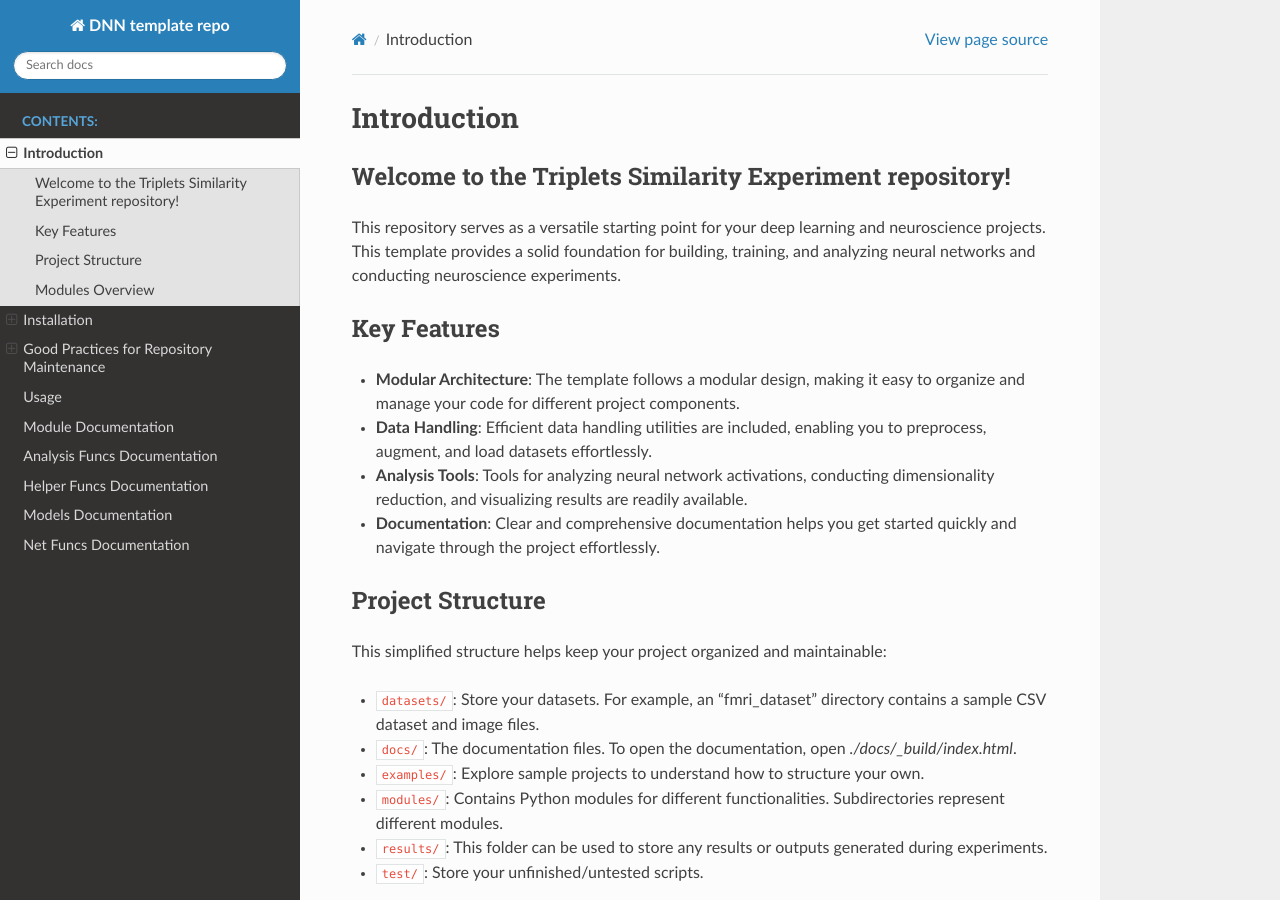
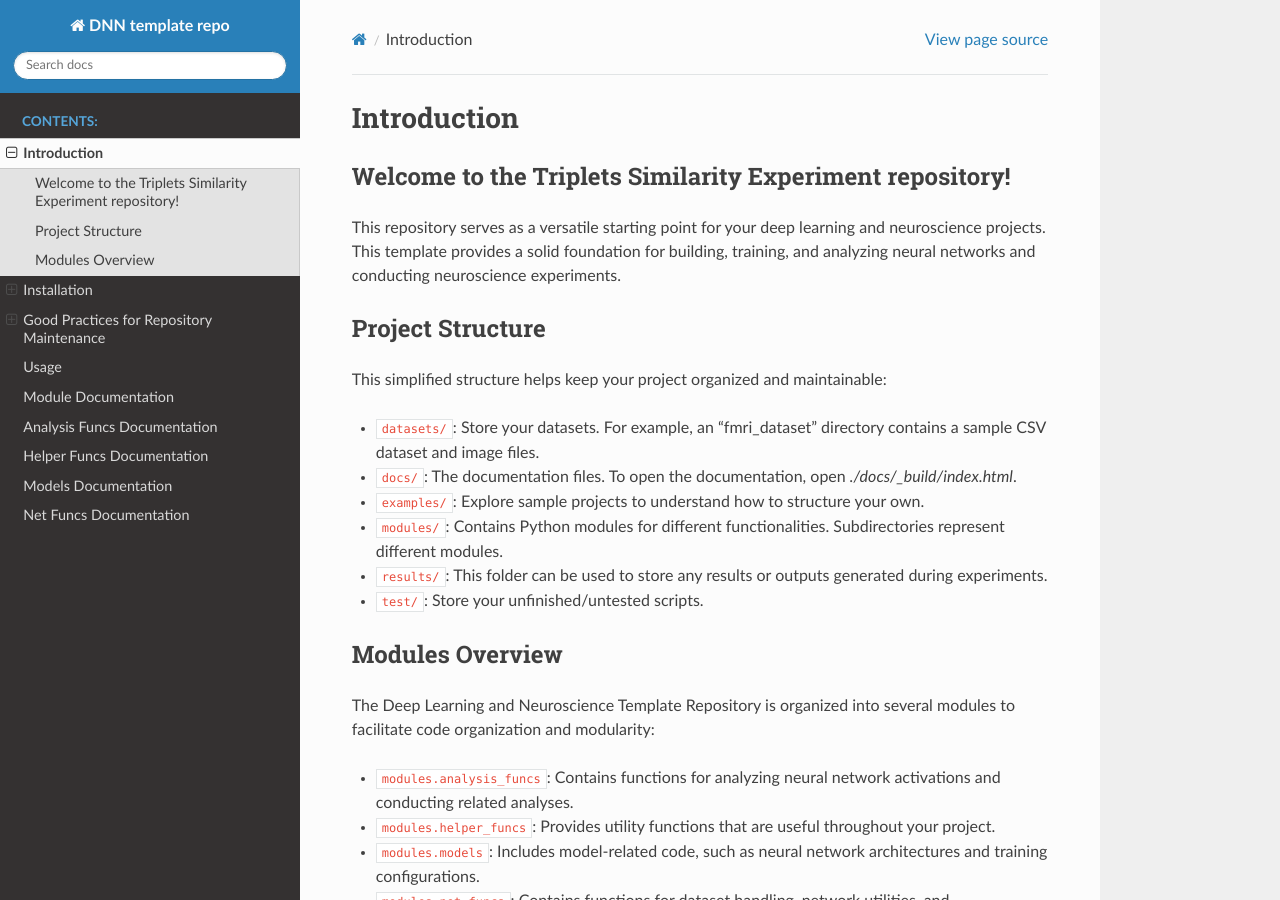
Before and after one commit to costantinoai/triplet-similarity-experiment, a Sphinx documentation site: the page built from docs/source/introduction.rst, in a window 1280 px wide and 900 px high. Built offline with Sphinx 7.4.7 and the Read the Docs theme 2.0.0, drawn with Linux system fonts in a browser that asks for light colours.

Commit message:
Update introduction.rst

```diff
--- a/docs/source/introduction.rst
+++ b/docs/source/introduction.rst
@@ -7,17 +7,6 @@
 ------------------------------------------------------------------
 
 This repository serves as a versatile starting point for your deep learning and neuroscience projects. This template provides a solid foundation for building, training, and analyzing neural networks and conducting neuroscience experiments.
-
-Key Features
-------------
-
-- **Modular Architecture**: The template follows a modular design, making it easy to organize and manage your code for different project components.
-
-- **Data Handling**: Efficient data handling utilities are included, enabling you to preprocess, augment, and load datasets effortlessly.
-
-- **Analysis Tools**: Tools for analyzing neural network activations, conducting dimensionality reduction, and visualizing results are readily available.
-
-- **Documentation**: Clear and comprehensive documentation helps you get started quickly and navigate through the project effortlessly.
 
 Project Structure
 -----------------
```
